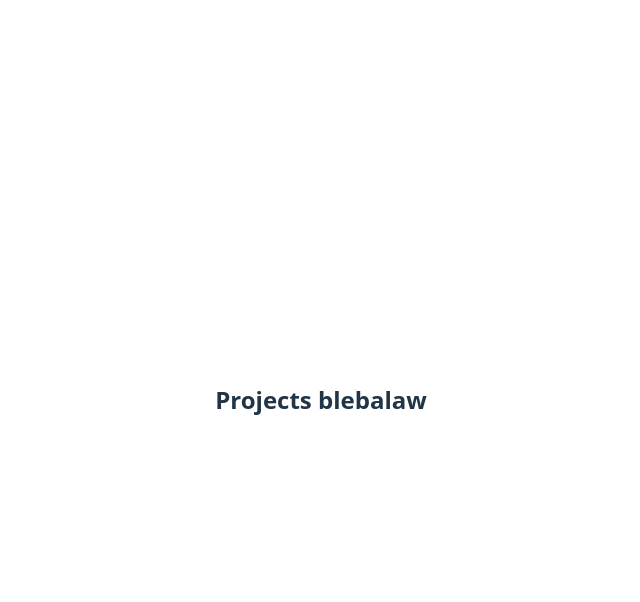
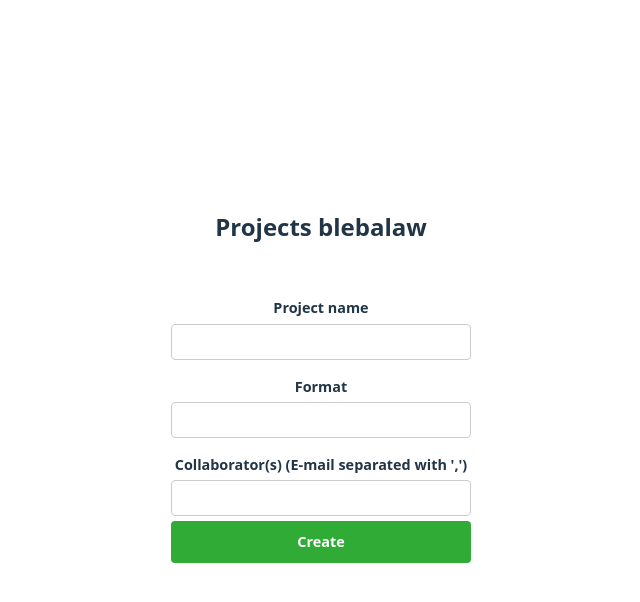
Before and after one commit to NatasjaVitoft/Database, a React (Vite) app in the folder frontend/: page / in a window 1280 px wide. Both pictures are taken after typing "Sample", "Sample123" into the empty fields and a click on the button "Log In". Shown: the top 602 px of the page, without its empty margins (319-959 px from the left). Built offline with nearby package versions, Linux system fonts and the light colour scheme.

Commit message:
project list init

```diff
--- a/frontend/src/App.css
+++ b/frontend/src/App.css
@@ -51,6 +51,7 @@
 
 .login-form button {
   padding: 0.7rem;
+  margin-top: 0.3rem;
   background-color: var(--primary-color);
   color: white;
   border: none;
--- a/frontend/src/App.tsx
+++ b/frontend/src/App.tsx
@@ -12,7 +12,7 @@ function App() {
     <>
       {isLoggedIn ? (
         <div>
-          <Projects></Projects>
+          <Projects />
         </div>
       ) :
         <div>
--- /dev/null
+++ b/frontend/src/CreateProject.tsx
@@ -0,0 +1,59 @@
+import { useState, type ChangeEvent, type FormEvent } from 'react';
+
+export interface ICreateProjectProps {
+}
+
+
+export function CreateProject(props: ICreateProjectProps) {
+    const init = {
+        name: "",
+        format: "",
+        collab: "",
+    };
+
+    const [projectInfo, setProjectInfo] = useState(init);
+
+    function handleInput(e: ChangeEvent<HTMLInputElement>) {
+        setProjectInfo({ ...projectInfo, [e.target.id]: e.target.value });
+        console.log(projectInfo);
+    }
+
+    function onCreateProject(e: FormEvent<HTMLFormElement>) {
+        e.preventDefault()
+        const collab_arr = projectInfo.collab.split(',')
+
+        const filtered = collab_arr.map(s => {
+            return s.trim()
+        }).filter(s => {
+            return s.length > 1;
+        })
+
+        console.log(filtered)
+
+        const to_send = {
+            name: projectInfo.name,
+            format: projectInfo.format,
+            collab: filtered,
+        }
+
+        // TODO: submit to backend
+        console.log(to_send)
+    }
+
+    return (
+        <div className='login-form'>
+            <form onSubmit={onCreateProject}>
+                <label>Project name
+                    <input type="text" id="name" onChange={handleInput} />
+                </label>
+                <label>Format
+                    <input type="text" id="format" onChange={handleInput} />
+                </label>
+                <label>Collaborator(s) (E-mail separated with ',')
+                    <input type="text" id="collab" onChange={handleInput} />
+                    <button type='submit'>Create</button>
+                </label>
+            </form>
+        </div>
+    );
+}
--- /dev/null
+++ b/frontend/src/ProjectList.tsx
@@ -0,0 +1,12 @@
+import * as React from 'react';
+
+export interface IProjectListProps {
+}
+
+export function ProjectList (props: IProjectListProps) {
+  return (
+    <div className='list-container'>
+      {/*  */}
+    </div>
+  );
+}
--- a/frontend/src/Projects.tsx
+++ b/frontend/src/Projects.tsx
@@ -1,9 +1,12 @@
-
+import { CreateProject } from "./CreateProject"
+import { ProjectList } from "./ProjectList"
 export function Projects() {
 
     return (
         <>
-        <h2>Projects blebalaw</h2>
+            <h2>Projects blebalaw</h2>
+            <ProjectList />
+            <CreateProject />
         </>
     )
 }
--- a/frontend/src/api-util.ts
+++ b/frontend/src/api-util.ts
@@ -1,4 +1,4 @@
-interface AppendableObject {
+export interface AppendableObject {
     [key: string]: unknown;
 }
 
```
